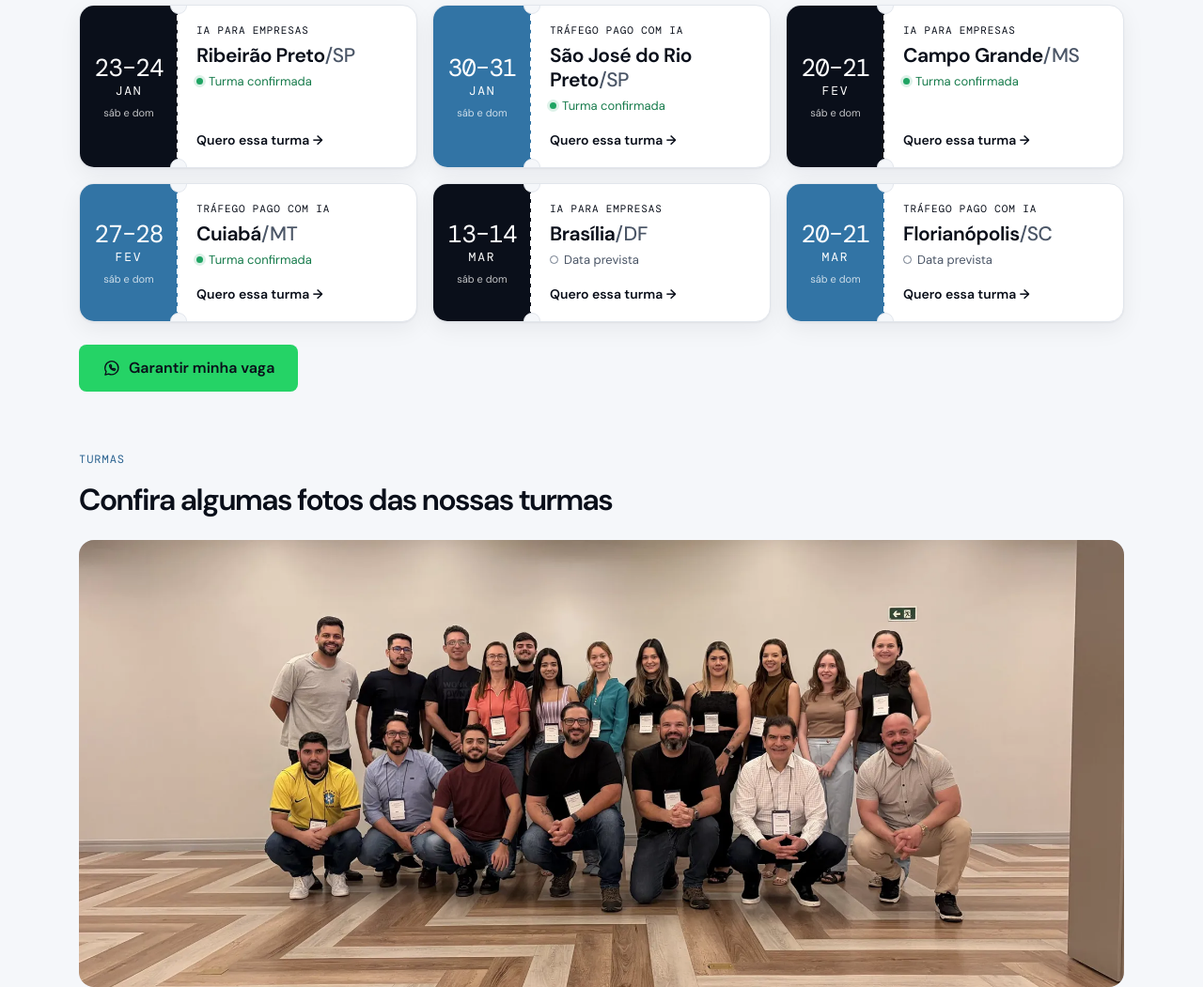
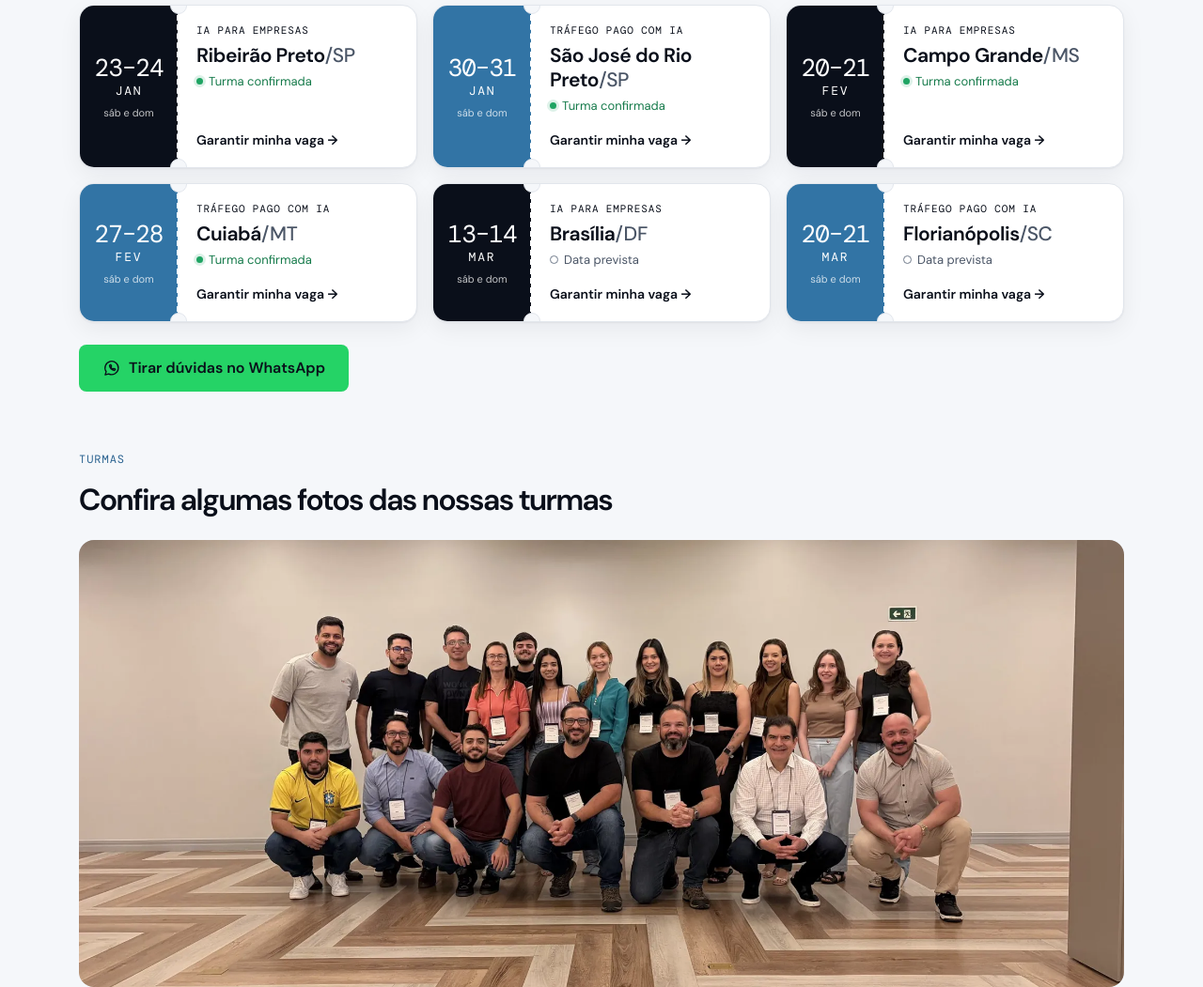
Before and after one commit to mmissura/murilomissura.com.br, a plain HTML site: page index.html in a window 1280 px wide. Shown: the part 2340-3391 px from the top of the page at 94% size. Drawn offline with Linux system fonts and the light colour scheme.

Commit message:
CTA das turmas: Garantir minha vaga; aviso de episódio às quintas
Co-Authored-By: Claude Opus 5.5 <noreply@anthropic.com>
Claude-Session: https://claude.ai/code/session_015yHtewuuKfMTTXVUxa5Psf

```diff
--- a/index.html
+++ b/index.html
@@ -129,7 +129,7 @@
     <span class="tk-curso">IA para Empresas</span>
     <h3>Ribeirão Preto<span>/SP</span></h3>
     <span class="tk-st ok">Turma confirmada</span>
-    <a class="tk-cta" href="https://wa.me/5519971027173?text=Ol%C3%A1%2C%20Murilo%21%20Vi%20seu%20site%20e%20quero%20garantir%20minha%20vaga%20na%20Imers%C3%A3o%20IA%20para%20Empresas%20em%20Ribeir%C3%A3o%20Preto/SP%20%2823%20e%2024%20de%20janeiro%29." target="_blank" rel="noopener" aria-label="Quero a turma de Ribeirão Preto/SP pelo WhatsApp">Quero essa turma <span aria-hidden="true">→</span></a>
+    <a class="tk-cta" href="https://wa.me/5519971027173?text=Ol%C3%A1%2C%20Murilo%21%20Vi%20seu%20site%20e%20quero%20garantir%20minha%20vaga%20na%20Imers%C3%A3o%20IA%20para%20Empresas%20em%20Ribeir%C3%A3o%20Preto/SP%20%2823%20e%2024%20de%20janeiro%29." target="_blank" rel="noopener" aria-label="Garantir minha vaga na turma de Ribeirão Preto/SP pelo WhatsApp">Garantir minha vaga <span aria-hidden="true">→</span></a>
   </div>
 </article>
 <article class="reveal tk tk--tp" data-end="2027-01-31">
@@ -138,7 +138,7 @@
     <span class="tk-curso">Tráfego Pago com IA</span>
     <h3>São José do Rio Preto<span>/SP</span></h3>
     <span class="tk-st ok">Turma confirmada</span>
-    <a class="tk-cta" href="https://wa.me/5519971027173?text=Ol%C3%A1%2C%20Murilo%21%20Vi%20seu%20site%20e%20quero%20garantir%20minha%20vaga%20na%20Imers%C3%A3o%20Tr%C3%A1fego%20Pago%20com%20IA%20em%20S%C3%A3o%20Jos%C3%A9%20do%20Rio%20Preto/SP%20%2830%20e%2031%20de%20janeiro%29." target="_blank" rel="noopener" aria-label="Quero a turma de São José do Rio Preto/SP pelo WhatsApp">Quero essa turma <span aria-hidden="true">→</span></a>
+    <a class="tk-cta" href="https://wa.me/5519971027173?text=Ol%C3%A1%2C%20Murilo%21%20Vi%20seu%20site%20e%20quero%20garantir%20minha%20vaga%20na%20Imers%C3%A3o%20Tr%C3%A1fego%20Pago%20com%20IA%20em%20S%C3%A3o%20Jos%C3%A9%20do%20Rio%20Preto/SP%20%2830%20e%2031%20de%20janeiro%29." target="_blank" rel="noopener" aria-label="Garantir minha vaga na turma de São José do Rio Preto/SP pelo WhatsApp">Garantir minha vaga <span aria-hidden="true">→</span></a>
   </div>
 </article>
 <article class="reveal tk tk--ia" data-end="2027-02-21">
@@ -147,7 +147,7 @@
     <span class="tk-curso">IA para Empresas</span>
     <h3>Campo Grande<span>/MS</span></h3>
     <span class="tk-st ok">Turma confirmada</span>
-    <a class="tk-cta" href="https://wa.me/5519971027173?text=Ol%C3%A1%2C%20Murilo%21%20Vi%20seu%20site%20e%20quero%20garantir%20minha%20vaga%20na%20Imers%C3%A3o%20IA%20para%20Empresas%20em%20Campo%20Grande/MS%20%2820%20e%2021%20de%20fevereiro%29." target="_blank" rel="noopener" aria-label="Quero a turma de Campo Grande/MS pelo WhatsApp">Quero essa turma <span aria-hidden="true">→</span></a>
+    <a class="tk-cta" href="https://wa.me/5519971027173?text=Ol%C3%A1%2C%20Murilo%21%20Vi%20seu%20site%20e%20quero%20garantir%20minha%20vaga%20na%20Imers%C3%A3o%20IA%20para%20Empresas%20em%20Campo%20Grande/MS%20%2820%20e%2021%20de%20fevereiro%29." target="_blank" rel="noopener" aria-label="Garantir minha vaga na turma de Campo Grande/MS pelo WhatsApp">Garantir minha vaga <span aria-hidden="true">→</span></a>
   </div>
 </article>
 <article class="reveal tk tk--tp" data-end="2027-02-28">
@@ -156,7 +156,7 @@
     <span class="tk-curso">Tráfego Pago com IA</span>
     <h3>Cuiabá<span>/MT</span></h3>
     <span class="tk-st ok">Turma confirmada</span>
-    <a class="tk-cta" href="https://wa.me/5519971027173?text=Ol%C3%A1%2C%20Murilo%21%20Vi%20seu%20site%20e%20quero%20garantir%20minha%20vaga%20na%20Imers%C3%A3o%20Tr%C3%A1fego%20Pago%20com%20IA%20em%20Cuiab%C3%A1/MT%20%2827%20e%2028%20de%20fevereiro%29." target="_blank" rel="noopener" aria-label="Quero a turma de Cuiabá/MT pelo WhatsApp">Quero essa turma <span aria-hidden="true">→</span></a>
+    <a class="tk-cta" href="https://wa.me/5519971027173?text=Ol%C3%A1%2C%20Murilo%21%20Vi%20seu%20site%20e%20quero%20garantir%20minha%20vaga%20na%20Imers%C3%A3o%20Tr%C3%A1fego%20Pago%20com%20IA%20em%20Cuiab%C3%A1/MT%20%2827%20e%2028%20de%20fevereiro%29." target="_blank" rel="noopener" aria-label="Garantir minha vaga na turma de Cuiabá/MT pelo WhatsApp">Garantir minha vaga <span aria-hidden="true">→</span></a>
   </div>
 </article>
 <article class="reveal tk tk--ia" data-end="2027-03-14">
@@ -165,7 +165,7 @@
     <span class="tk-curso">IA para Empresas</span>
     <h3>Brasília<span>/DF</span></h3>
     <span class="tk-st prev">Data prevista</span>
-    <a class="tk-cta" href="https://wa.me/5519971027173?text=Ol%C3%A1%2C%20Murilo%21%20Vi%20seu%20site%20e%20quero%20garantir%20minha%20vaga%20na%20Imers%C3%A3o%20IA%20para%20Empresas%20em%20Bras%C3%ADlia/DF%20%2813%20e%2014%20de%20mar%C3%A7o%29." target="_blank" rel="noopener" aria-label="Quero a turma de Brasília/DF pelo WhatsApp">Quero essa turma <span aria-hidden="true">→</span></a>
+    <a class="tk-cta" href="https://wa.me/5519971027173?text=Ol%C3%A1%2C%20Murilo%21%20Vi%20seu%20site%20e%20quero%20garantir%20minha%20vaga%20na%20Imers%C3%A3o%20IA%20para%20Empresas%20em%20Bras%C3%ADlia/DF%20%2813%20e%2014%20de%20mar%C3%A7o%29." target="_blank" rel="noopener" aria-label="Garantir minha vaga na turma de Brasília/DF pelo WhatsApp">Garantir minha vaga <span aria-hidden="true">→</span></a>
   </div>
 </article>
 <article class="reveal tk tk--tp" data-end="2027-03-21">
@@ -174,12 +174,12 @@
     <span class="tk-curso">Tráfego Pago com IA</span>
     <h3>Florianópolis<span>/SC</span></h3>
     <span class="tk-st prev">Data prevista</span>
-    <a class="tk-cta" href="https://wa.me/5519971027173?text=Ol%C3%A1%2C%20Murilo%21%20Vi%20seu%20site%20e%20quero%20garantir%20minha%20vaga%20na%20Imers%C3%A3o%20Tr%C3%A1fego%20Pago%20com%20IA%20em%20Florian%C3%B3polis/SC%20%2820%20e%2021%20de%20mar%C3%A7o%29." target="_blank" rel="noopener" aria-label="Quero a turma de Florianópolis/SC pelo WhatsApp">Quero essa turma <span aria-hidden="true">→</span></a>
+    <a class="tk-cta" href="https://wa.me/5519971027173?text=Ol%C3%A1%2C%20Murilo%21%20Vi%20seu%20site%20e%20quero%20garantir%20minha%20vaga%20na%20Imers%C3%A3o%20Tr%C3%A1fego%20Pago%20com%20IA%20em%20Florian%C3%B3polis/SC%20%2820%20e%2021%20de%20mar%C3%A7o%29." target="_blank" rel="noopener" aria-label="Garantir minha vaga na turma de Florianópolis/SC pelo WhatsApp">Garantir minha vaga <span aria-hidden="true">→</span></a>
   </div>
 </article>
 </div>
 <p class="tk-empty" hidden>As próximas datas saem em breve. Chame no WhatsApp para saber primeiro.</p>
-      <p style="margin-top:24px"><a class="btn btn-wa" href="https://wa.me/5519971027173?text=Ol%C3%A1%2C%20Murilo!%20Vi%20seu%20site%20e%20quero%20garantir%20minha%20vaga%20em%20uma%20imers%C3%A3o." target="_blank" rel="noopener"><svg><use href="#wa"/></svg>Garantir minha vaga</a></p>
+      <p style="margin-top:24px"><a class="btn btn-wa" href="https://wa.me/5519971027173?text=Ol%C3%A1%2C%20Murilo!%20Vi%20seu%20site%20e%20tenho%20d%C3%BAvidas%20sobre%20as%20imers%C3%B5es." target="_blank" rel="noopener"><svg><use href="#wa"/></svg>Tirar dúvidas no WhatsApp</a></p>
     </div>
 
     <!-- Mapa de turmas -->
@@ -217,7 +217,7 @@
     <div>
       <p class="eyebrow">Podcast NovaMente</p>
       <h2 class="reveal h-d">Ouça o NovaMente</h2>
-      <p class="lead">O podcast da Novamericana, com Murilo Missura e Gustavo Missura: marketing, tráfego e IA sem enrolação. Ouça aqui no player ou na sua plataforma favorita.</p>
+      <p class="lead">O podcast da Novamericana, com Murilo Missura e Gustavo Missura: marketing, tráfego e IA sem enrolação. Episódio novo toda quinta-feira, às 15h. Ouça aqui no player ou na sua plataforma favorita.</p>
       <div class="platforms">
         <a class="btn btn-secondary btn-sm" href="https://open.spotify.com/show/033nzyGtiVKPJy631gWz9Q" target="_blank" rel="noopener">Spotify</a>
         <a class="btn btn-secondary btn-sm" href="https://www.youtube.com/@novamericana/podcasts" target="_blank" rel="noopener">YouTube</a>
```
